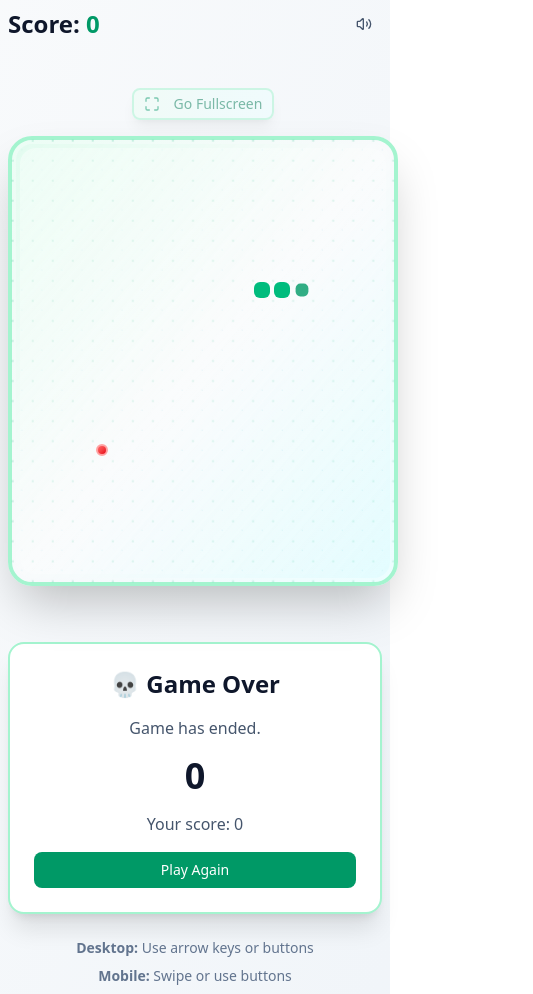
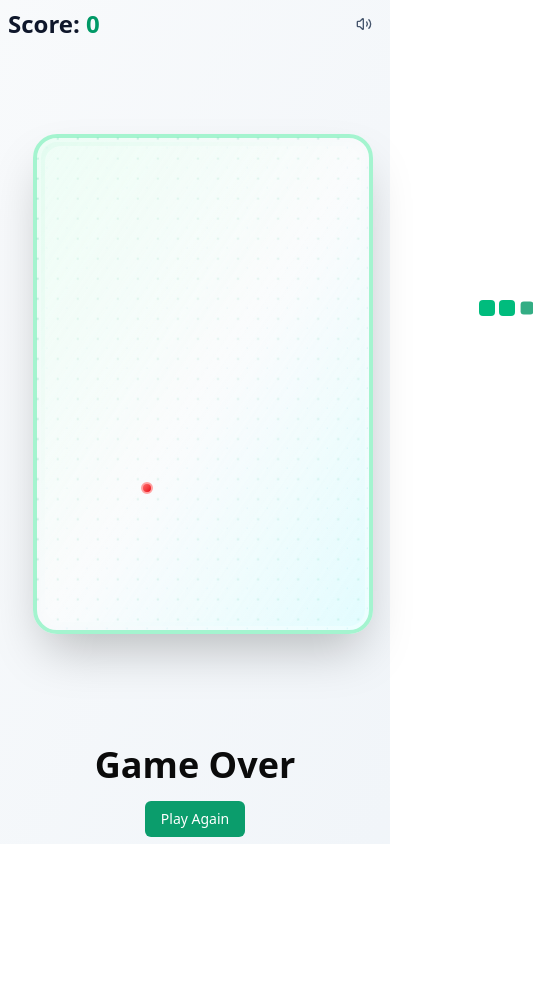
Before and after one commit to khurramsaadat/snake-game-kilocode-supernova, a Next.js app: page / in a window 390 px wide. Both pictures are taken after a click on the button "Start Game". Shown: the whole page, 533 px wide, since content can reach past the window. After the commit the page ends 844 px from the top, so only its background shows below. Built offline with nearby package versions, Linux system fonts and the light colour scheme.

Commit message:
mobile fix1

```diff
--- a/src/app/globals.css
+++ b/src/app/globals.css
@@ -1,46 +1,5 @@
 @import "tailwindcss";
 
-@custom-variant dark (&:is(.dark *));
-
-@theme inline {
-  --color-background: var(--background);
-  --color-foreground: var(--foreground);
-  --font-sans: var(--font-geist-sans);
-  --font-mono: var(--font-geist-mono);
-  --color-sidebar-ring: var(--sidebar-ring);
-  --color-sidebar-border: var(--sidebar-border);
-  --color-sidebar-accent-foreground: var(--sidebar-accent-foreground);
-  --color-sidebar-accent: var(--sidebar-accent);
-  --color-sidebar-primary-foreground: var(--sidebar-primary-foreground);
-  --color-sidebar-primary: var(--sidebar-primary);
-  --color-sidebar-foreground: var(--sidebar-foreground);
-  --color-sidebar: var(--sidebar);
-  --color-chart-5: var(--chart-5);
-  --color-chart-4: var(--chart-4);
-  --color-chart-3: var(--chart-3);
-  --color-chart-2: var(--chart-2);
-  --color-chart-1: var(--chart-1);
-  --color-ring: var(--ring);
-  --color-input: var(--input);
-  --color-border: var(--border);
-  --color-destructive: var(--destructive);
-  --color-accent-foreground: var(--accent-foreground);
-  --color-accent: var(--accent);
-  --color-muted-foreground: var(--muted-foreground);
-  --color-muted: var(--muted);
-  --color-secondary-foreground: var(--secondary-foreground);
-  --color-secondary: var(--secondary);
-  --color-primary-foreground: var(--primary-foreground);
-  --color-primary: var(--primary);
-  --color-popover-foreground: var(--popover-foreground);
-  --color-popover: var(--popover);
-  --color-card-foreground: var(--card-foreground);
-  --color-card: var(--card);
-  --radius-sm: calc(var(--radius) - 4px);
-  --radius-md: calc(var(--radius) - 2px);
-  --radius-lg: var(--radius);
-  --radius-xl: calc(var(--radius) + 4px);
-}
 
 :root {
   --radius: 0.625rem;
@@ -113,10 +72,10 @@
 
 @layer base {
   * {
-    @apply border-border outline-ring/50;
+    /* @apply border-border outline-ring/50; */
   }
   body {
-    @apply bg-background text-foreground;
+    /* @apply bg-background text-foreground; */
   }
 }
 
--- a/src/components/SnakeGame.tsx
+++ b/src/components/SnakeGame.tsx
@@ -13,27 +13,60 @@ import { Snake } from '@/components/game/Snake';
 import { Food } from '@/components/game/Food';
 import { StartScreen } from '@/components/ui/StartScreen';
 import { GameOverDialog } from '@/components/ui/GameOverDialog';
-import { ArrowControls } from '@/components/ui/ArrowControls';
-import { FullscreenControls } from '@/components/ui/FullscreenControls';
 
 import { Button } from '@/components/ui/button';
+import { GRID_SIZE_DESKTOP, CELL_SIZE_DESKTOP, GRID_SIZE_MOBILE, CELL_SIZE_MOBILE } from '@/lib/game-constants';
 
 export function SnakeGame() {
   const [isMobile, setIsMobile] = useState(false);
+  const [boardDimensions, setBoardDimensions] = useState({
+    boardWidth: GRID_SIZE_DESKTOP * CELL_SIZE_DESKTOP,
+    boardHeight: GRID_SIZE_DESKTOP * CELL_SIZE_DESKTOP * 1.5,
+    gridWidth: GRID_SIZE_DESKTOP,
+    gridHeight: Math.floor(GRID_SIZE_DESKTOP * 1.5),
+  });
 
-  // Detect mobile device
+  // Detect mobile device and set board dimensions
   useEffect(() => {
-    const checkMobile = () => {
+    const calculateDimensions = () => {
       const mobile = window.innerWidth < 768 || 'ontouchstart' in window;
       setIsMobile(mobile);
-      console.log('Mobile detection:', { width: window.innerWidth, hasTouch: 'ontouchstart' in window, isMobile: mobile });
+
+      let currentGridWidth;
+      let currentCellSize;
+
+      if (mobile) {
+        // For mobile, use a percentage of the width to ensure it scales down
+        const maxMobileBoardWidth = window.innerWidth * 0.9; // 90% of viewport width
+        currentCellSize = CELL_SIZE_MOBILE;
+        currentGridWidth = Math.floor(maxMobileBoardWidth / currentCellSize);
+        if (currentGridWidth < 10) currentGridWidth = 10; // Minimum grid size
+      } else {
+        currentGridWidth = GRID_SIZE_DESKTOP;
+        currentCellSize = CELL_SIZE_DESKTOP;
+      }
+
+      const currentBoardWidth = currentGridWidth * currentCellSize;
+      const currentGridHeight = Math.floor(currentGridWidth * 1.5);
+      const currentBoardHeight = currentGridHeight * currentCellSize;
+
+      setBoardDimensions({
+        boardWidth: currentBoardWidth,
+        boardHeight: currentBoardHeight,
+        gridWidth: currentGridWidth,
+        gridHeight: currentGridHeight,
+      });
+      console.log('Mobile detection:', { width: window.innerWidth, hasTouch: 'ontouchstart' in window, isMobile: mobile, boardDimensions: { currentBoardWidth, currentBoardHeight, currentGridWidth, currentGridHeight } });
     };
 
-    checkMobile();
-    window.addEventListener('resize', checkMobile);
+    calculateDimensions();
+    window.addEventListener('resize', calculateDimensions);
 
-    return () => window.removeEventListener('resize', checkMobile);
+    return () => window.removeEventListener('resize', calculateDimensions);
   }, []);
+
+  const { playEatSound, playGameOverSound } = useAudio();
+
   const {
     snakePosition,
     foodPosition,
@@ -45,13 +78,12 @@ export function SnakeGame() {
     resetGame,
     setDirection,
     toggleMute,
-  } = useSnakeGame();
-
-  const { playEatSound, playGameOverSound } = useAudio();
+  } = useSnakeGame(playEatSound, boardDimensions.gridWidth, boardDimensions.gridHeight);
   const { handleTouchStart, handleTouchEnd, handleTouchMove } = useGameControls({
     onDirectionChange: setDirection,
     isGameActive: gameState === 'playing',
   });
+
 
   // Play sound effects
   useEffect(() => {
@@ -98,20 +130,21 @@ export function SnakeGame() {
       </div>
 
       {/* Main Game Area */}
-      <div className="flex-1 flex flex-col items-center justify-center w-full pt-8 max-w-none px-0 mobile-full-width">
-        {/* Fullscreen Controls */}
-        <FullscreenControls isMobile={isMobile} gameState={gameState} />
-
+      <div className="flex-1 flex flex-col items-center justify-center w-full pt-4 max-w-none px-0 mobile-full-width"> {/* Reduced pt-8 to pt-4 */}
         {/* Game Container - Moved up slightly */}
-        <div className={`relative mb-8 ${isMobile ? 'w-full px-0' : ''}`}>
-          <GameBoard isMobile={isMobile}>
+        <div className={`relative mb-4`} style={{ width: boardDimensions.boardWidth }}> {/* Adjusted width */}
+          <GameBoard
+            boardWidth={boardDimensions.boardWidth}
+            boardHeight={boardDimensions.boardHeight}
+            gridWidth={boardDimensions.gridWidth} // Pass gridWidth
+            onTouchStart={gameState === 'playing' ? handleTouchStart : undefined}
+            onTouchEnd={gameState === 'playing' ? handleTouchEnd : undefined}
+            onTouchMove={gameState === 'playing' ? handleTouchMove : undefined}
+          >
             <AnimatePresence>
               {(gameState === 'playing' || gameState === 'gameOver') && (
                 <motion.div
                   key="game"
-                  onTouchStart={gameState === 'playing' ? handleTouchStart : undefined}
-                  onTouchEnd={gameState === 'playing' ? handleTouchEnd : undefined}
-                  onTouchMove={gameState === 'playing' ? handleTouchMove : undefined}
                   className="touch-none select-none"
                   style={{ touchAction: 'none' }} // Disable default touch behaviors
                 >
@@ -132,33 +165,16 @@ export function SnakeGame() {
             </AnimatePresence>
           </GameBoard>
         </div>
-
-        {/* Arrow Controls - Only show during gameplay and on mobile */}
-        {gameState === 'playing' && isMobile && (
-          <ArrowControls
-            onDirectionChange={setDirection}
-            disabled={false}
-          />
-        )}
       </div>
 
       {/* Game Over Dialog */}
-      <GameOverDialog
-        isOpen={gameState === 'gameOver'}
-        score={score}
-        highScore={highScore}
-        onPlayAgain={handlePlayAgain}
-      />
+      {gameState === 'gameOver' && (
+        <GameOverDialog
+          isOpen={gameState === 'gameOver'}
+          onPlayAgain={handlePlayAgain}
+        />
+      )}
 
-      {/* Instructions */}
-      <div className="mt-6 text-center text-sm text-slate-500 dark:text-slate-400 max-w-md">
-        <p className="mb-2">
-          <span className="font-semibold">Desktop:</span> Use arrow keys or buttons
-        </p>
-        <p>
-          <span className="font-semibold">Mobile:</span> Swipe or use buttons
-        </p>
-      </div>
     </div>
   );
 }
--- a/src/components/game/GameBoard.tsx
+++ b/src/components/game/GameBoard.tsx
@@ -1,19 +1,19 @@
 import React from 'react';
 import { motion } from 'framer-motion';
-import { getBoardSize, getCellSize } from '@/lib/game-constants';
 
 interface GameBoardProps {
   children: React.ReactNode;
-  isMobile?: boolean;
+  boardWidth: number;
+  boardHeight: number;
+  gridWidth: number; // Add gridWidth prop
+  onTouchStart?: React.TouchEventHandler<HTMLDivElement>;
+  onTouchEnd?: React.TouchEventHandler<HTMLDivElement>;
+  onTouchMove?: React.TouchEventHandler<HTMLDivElement>;
 }
 
-export function GameBoard({ children, isMobile = false }: GameBoardProps) {
-  const boardSize = getBoardSize(isMobile);
-  const cellSize = getCellSize(isMobile);
-
-  // For mobile, make height 1.5 times the width to give more vertical space
-  const boardWidth = boardSize;
-  const boardHeight = isMobile ? boardSize * 1.5 : boardSize;
+export function GameBoard({ children, boardWidth, boardHeight, gridWidth, onTouchStart, onTouchEnd, onTouchMove }: GameBoardProps) {
+  // Determine cellSize based on boardWidth and gridWidth
+  const cellSize = boardWidth / gridWidth;
 
   return (
     <motion.div
@@ -23,6 +23,9 @@ export function GameBoard({ children, isMobile = false }: GameBoardProps) {
         width: boardWidth,
         height: boardHeight,
       }}
+      onTouchStart={onTouchStart}
+      onTouchEnd={onTouchEnd}
+      onTouchMove={onTouchMove}
       initial={{ scale: 0.8, opacity: 0, rotateY: -15 }}
       animate={{ scale: 1, opacity: 1, rotateY: 0 }}
       transition={{ duration: 0.5, ease: "easeOut" }}
@@ -33,7 +36,7 @@ export function GameBoard({ children, isMobile = false }: GameBoardProps) {
         style={{
           backgroundImage: `
             radial-gradient(circle at 1px 1px, #10b981 1px, transparent 0),
-            radial-gradient(circle at ${cellSize/2}px ${cellSize/2}px, #06b6d4 0.5px, transparent 0)
+            radial-gradient(circle at ${cellSize / 2}px ${cellSize / 2}px, #06b6d4 0.5px, transparent 0)
           `,
           backgroundSize: `${cellSize}px ${cellSize}px, ${cellSize}px ${cellSize}px`,
           animation: 'gridPulse 4s ease-in-out infinite',
--- a/src/components/ui/GameOverDialog.tsx
+++ b/src/components/ui/GameOverDialog.tsx
@@ -1,17 +1,13 @@
 import React from 'react';
 import { motion, AnimatePresence } from 'framer-motion';
-import { Button } from '@/components/ui/button';
+import { Button } from '@/components/ui/button'; // Import Button
 
 interface GameOverDialogProps {
   isOpen: boolean;
-  score: number;
-  highScore: number;
-  onPlayAgain: () => void;
+  onPlayAgain: () => void; // Reintroduce onPlayAgain prop
 }
 
-export function GameOverDialog({ isOpen, score, highScore, onPlayAgain }: GameOverDialogProps) {
-  const isNewHighScore = score === highScore && score > 0;
-
+export function GameOverDialog({ isOpen, onPlayAgain }: GameOverDialogProps) {
   return (
     <AnimatePresence>
       {isOpen && (
@@ -20,45 +16,15 @@ export function GameOverDialog({ isOpen, score, highScore, onPlayAgain }: GameOv
           animate={{ opacity: 1, y: 0 }}
           exit={{ opacity: 0, y: 20 }}
           transition={{ duration: 0.3, ease: "easeOut" }}
-          className="w-full max-w-md mx-auto mt-6 p-6 bg-white dark:bg-slate-800 rounded-2xl shadow-xl border-2 border-emerald-200 dark:border-emerald-700"
+          className="text-center text-black text-4xl font-bold mt-8 flex flex-col items-center" // Added flex and items-center
         >
-          <div className="text-center space-y-4">
-            <div className="text-2xl font-bold text-slate-900 dark:text-slate-100">
-              {isNewHighScore ? '🎉 New High Score!' : '💀 Game Over'}
-            </div>
-
-            <p className="text-slate-600 dark:text-slate-400">
-              {isNewHighScore
-                ? 'Congratulations! You achieved a new high score.'
-                : 'Game has ended.'
-              }
-            </p>
-
-            <div className="text-4xl font-bold text-slate-900 dark:text-slate-100">
-              {score}
-            </div>
-
-            <div className="space-y-2">
-              <p className="text-slate-600 dark:text-slate-400">
-                {isNewHighScore
-                  ? 'Congratulations! You set a new record!'
-                  : `Your score: ${score}`
-                }
-              </p>
-              {highScore > 0 && (
-                <p className="text-sm text-slate-500 dark:text-slate-500">
-                  High Score: {highScore}
-                </p>
-              )}
-            </div>
-
-            <Button
-              onClick={onPlayAgain}
-              className="w-full bg-emerald-600 hover:bg-emerald-700 text-white"
-            >
-              Play Again
-            </Button>
-          </div>
+          Game Over
+          <Button
+            onClick={onPlayAgain}
+            className="mt-4 bg-emerald-600 hover:bg-emerald-700 text-white"
+          >
+            Play Again
+          </Button>
         </motion.div>
       )}
     </AnimatePresence>
--- a/src/hooks/use-snake-game.ts
+++ b/src/hooks/use-snake-game.ts
@@ -2,6 +2,7 @@ import { useState, useEffect, useCallback, useRef } from 'react';
 import {
   GRID_SIZE,
   GRID_SIZE_MOBILE,
+  GRID_SIZE_DESKTOP,
   getInitialSnakePosition,
   INITIAL_TICK_RATE,
   MIN_TICK_RATE,
@@ -35,9 +36,9 @@ export interface GameStateReturn {
   playEatSound: () => void;
 }
 
-export function useSnakeGame(playEatSound?: () => void): GameStateReturn {
+export function useSnakeGame(playEatSound: () => void, gridWidth: number, gridHeight: number): GameStateReturn {
   // Game state
-  const [snakePosition, setSnakePosition] = useState<Position[]>(getInitialSnakePosition(GRID_SIZE_MOBILE));
+  const [snakePosition, setSnakePosition] = useState<Position[]>(getInitialSnakePosition(gridWidth));
   const [foodPosition, setFoodPosition] = useState<Position>({ x: 7, y: 7 }); // Better initial position within bounds
   const [direction, setDirection] = useState<Direction>('RIGHT');
   const [nextDirection, setNextDirection] = useState<Direction>('RIGHT');
@@ -58,26 +59,12 @@ export function useSnakeGame(playEatSound?: () => void): GameStateReturn {
     }
   }, []);
 
-  // Generate random food position
-  const generateFoodPosition = useCallback((currentSnake: Position[]): Position => {
-    let newPosition: Position;
-    const gridHeight = Math.floor(GRID_SIZE_MOBILE * 1.5); // Match visual board height
-    do {
-      newPosition = {
-        x: Math.floor(Math.random() * GRID_SIZE_MOBILE),
-        y: Math.floor(Math.random() * gridHeight),
-      };
-    } while (currentSnake.some(segment => segment.x === newPosition.x && segment.y === newPosition.y));
-    return newPosition;
-  }, []);
-
   // Generate food position with better positioning
   const generateFoodPositionAligned = useCallback((currentSnake: Position[]): Position => {
     let newPosition: Position;
     const minPos = 1; // Keep food away from edges
-    const gridHeight = Math.floor(GRID_SIZE_MOBILE * 1.5); // Match visual board height
-    const maxX = GRID_SIZE_MOBILE - 2; // 15 columns (0-14)
-    const maxY = gridHeight - 2; // 22 rows (0-21)
+    const maxX = gridWidth - 2;
+    const maxY = gridHeight - 2;
 
     do {
       // Ensure food is properly positioned within safe bounds
@@ -93,20 +80,15 @@ export function useSnakeGame(playEatSound?: () => void): GameStateReturn {
     } while (currentSnake.some(segment => segment.x === newPosition.x && segment.y === newPosition.y));
 
     console.log('Generated food position:', newPosition, 'within bounds:', {
-      x: newPosition.x >= 0 && newPosition.x < GRID_SIZE_MOBILE,
+      x: newPosition.x >= 0 && newPosition.x < gridWidth,
       y: newPosition.y >= 0 && newPosition.y < gridHeight
     });
 
     return newPosition;
-  }, []);
+  }, [gridWidth, gridHeight]);
 
   // Check collision with walls or self
   const checkCollision = useCallback((head: Position, body: Position[]): boolean => {
-    // Wall collision - check if head is outside the grid boundaries
-    // For mobile, the visual board is 1.5x height, so make collision grid match visual board
-    const gridWidth = GRID_SIZE_MOBILE; // 15 columns
-    const gridHeight = Math.floor(GRID_SIZE_MOBILE * 1.5); // 22 rows to match visual board
-
     // Debug logging to understand collision detection
     console.log('Collision check - Head:', head, 'Grid size:', { width: gridWidth, height: gridHeight });
 
@@ -173,7 +155,7 @@ export function useSnakeGame(playEatSound?: () => void): GameStateReturn {
 
       return newSnake;
     });
-  }, [gameState, nextDirection, foodPosition, checkCollision, generateFoodPosition]);
+  }, [gameState, nextDirection, foodPosition, checkCollision, generateFoodPositionAligned, playEatSound]);
 
   // Start game loop
   useEffect(() => {
@@ -207,7 +189,7 @@ export function useSnakeGame(playEatSound?: () => void): GameStateReturn {
 
   // Actions
   const startGame = useCallback(() => {
-    const initialSnake = getInitialSnakePosition(GRID_SIZE_MOBILE);
+    const initialSnake = getInitialSnakePosition(gridWidth);
     setGameState('playing');
     setSnakePosition(initialSnake);
     setFoodPosition(generateFoodPositionAligned(initialSnake));
@@ -215,10 +197,10 @@ export function useSnakeGame(playEatSound?: () => void): GameStateReturn {
     setNextDirection('RIGHT');
     setScore(0);
     tickRateRef.current = INITIAL_TICK_RATE;
-  }, [generateFoodPositionAligned]);
+  }, [generateFoodPositionAligned, gridWidth]);
 
   const resetGame = useCallback(() => {
-    const initialSnake = getInitialSnakePosition(GRID_SIZE_MOBILE);
+    const initialSnake = getInitialSnakePosition(gridWidth);
     setGameState('start');
     setSnakePosition(initialSnake);
     setFoodPosition(generateFoodPositionAligned(initialSnake));
@@ -226,7 +208,7 @@ export function useSnakeGame(playEatSound?: () => void): GameStateReturn {
     setNextDirection('RIGHT');
     setScore(0);
     tickRateRef.current = INITIAL_TICK_RATE;
-  }, [generateFoodPositionAligned]);
+  }, [generateFoodPositionAligned, gridWidth]);
 
   const setDirectionHandler = useCallback((newDirection: Direction) => {
     // Prevent reversing into self
--- a/src/lib/game-constants.ts
+++ b/src/lib/game-constants.ts
@@ -9,10 +9,10 @@ export const GRID_SIZE = GRID_SIZE_DESKTOP;
 export const CELL_SIZE = CELL_SIZE_DESKTOP;
 export const BOARD_SIZE = GRID_SIZE * CELL_SIZE;
 
-// Helper functions for responsive sizing
-export const getGridSize = (isMobile: boolean) => isMobile ? GRID_SIZE_MOBILE : GRID_SIZE_DESKTOP;
-export const getCellSize = (isMobile: boolean) => isMobile ? CELL_SIZE_MOBILE : CELL_SIZE_DESKTOP;
-export const getBoardSize = (isMobile: boolean) => getGridSize(isMobile) * getCellSize(isMobile);
+// Helper functions for responsive sizing - these will be handled dynamically
+// export const getGridSize = (isMobile: boolean) => isMobile ? GRID_SIZE_MOBILE : GRID_SIZE_DESKTOP;
+// export const getCellSize = (isMobile: boolean) => isMobile ? CELL_SIZE_MOBILE : CELL_SIZE_DESKTOP;
+// export const getBoardSize = (isMobile: boolean) => getGridSize(isMobile) * getCellSize(isMobile);
 
 // Game timing
 export const INITIAL_TICK_RATE = 150; // milliseconds
```
